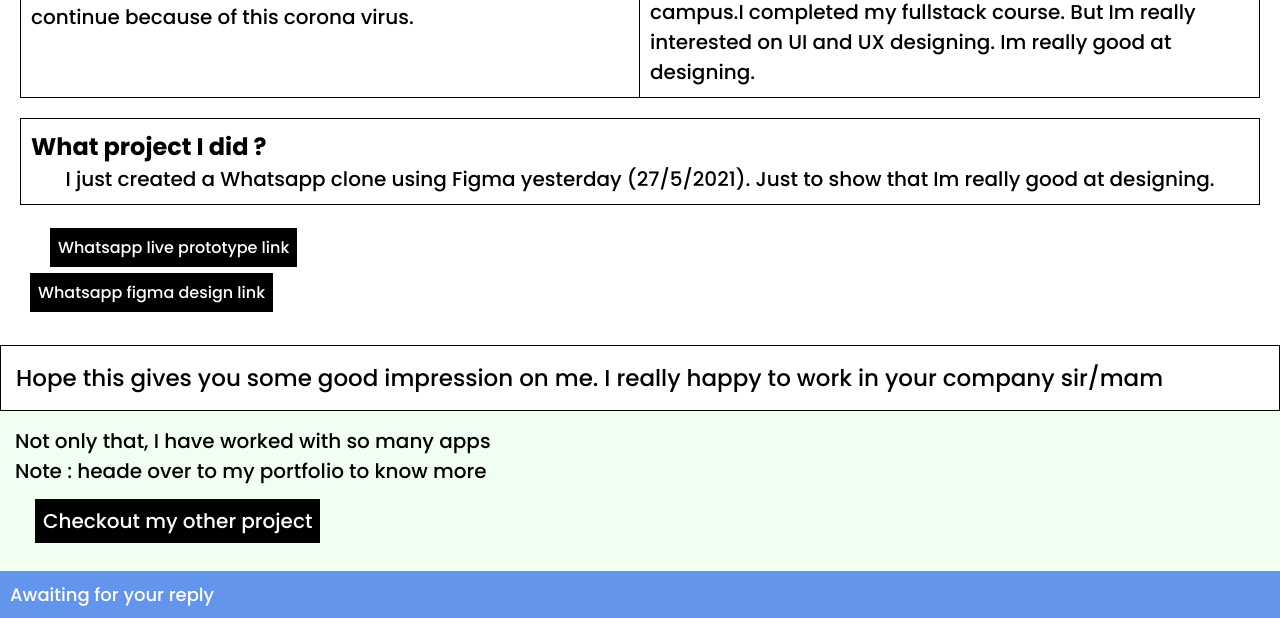
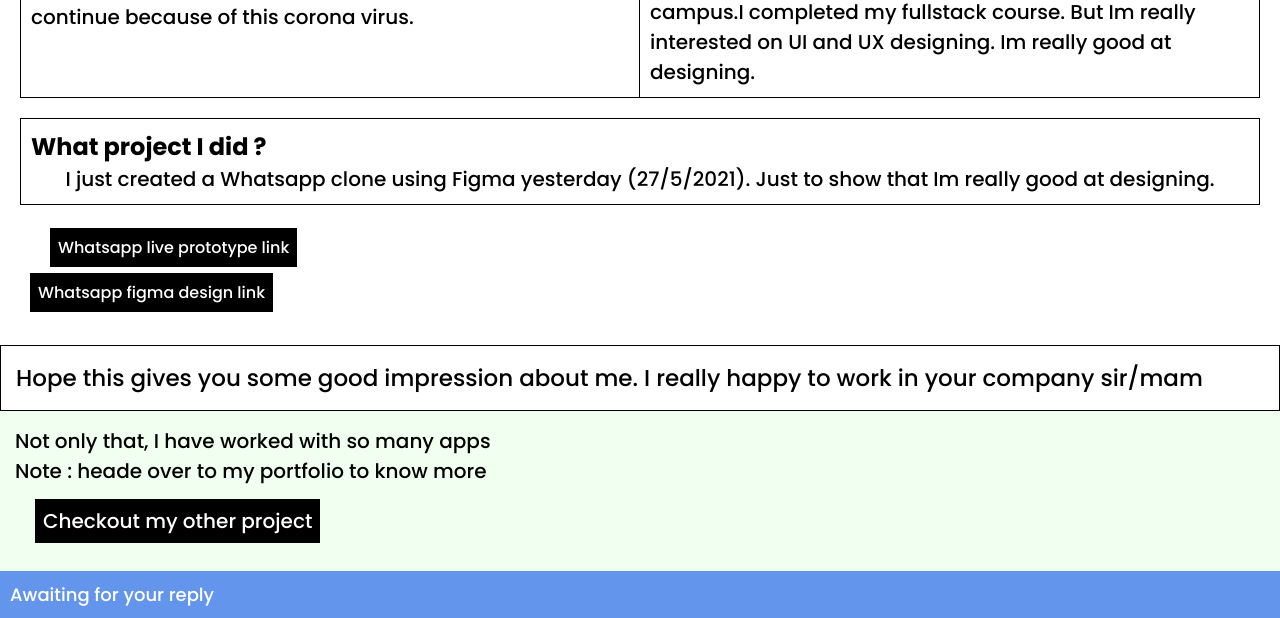
Before and after one commit to naren67/Trinkerr-project, a plain HTML site: page index.html in a window 1280 px wide. Shown: the part 209-827 px from the top of the page. Drawn offline with Linux system fonts and the light colour scheme.

Commit message:
added text

```diff
--- a/index.html
+++ b/index.html
@@ -54,7 +54,7 @@
                     </div>
 
                     <div class="advantage">
-                              <p>Hope this gives you some good impression on me. I really happy to work in your company sir/mam</p>
+                              <p>Hope this gives you some good impression about me. I really happy to work in your company sir/mam</p>
                     </div>
 
 
```
